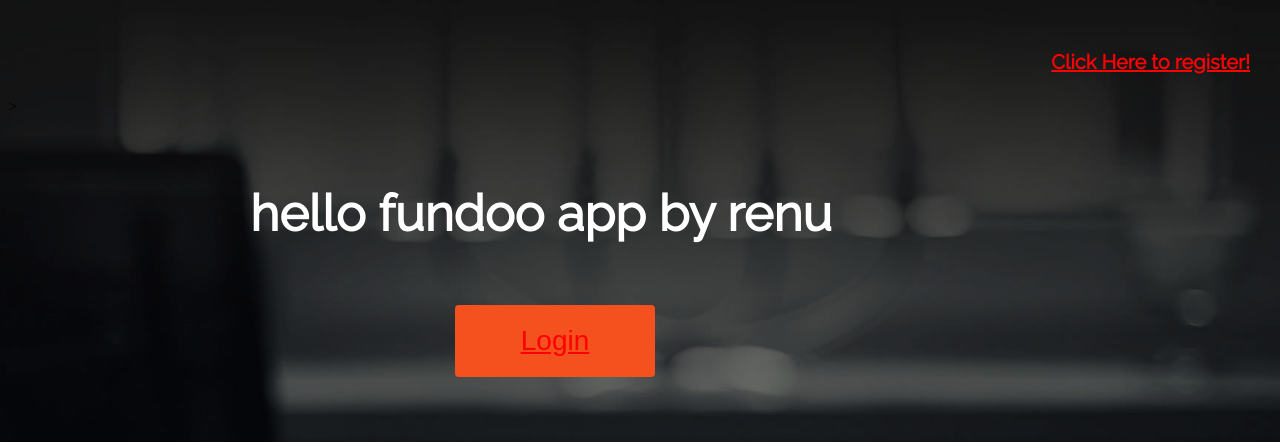
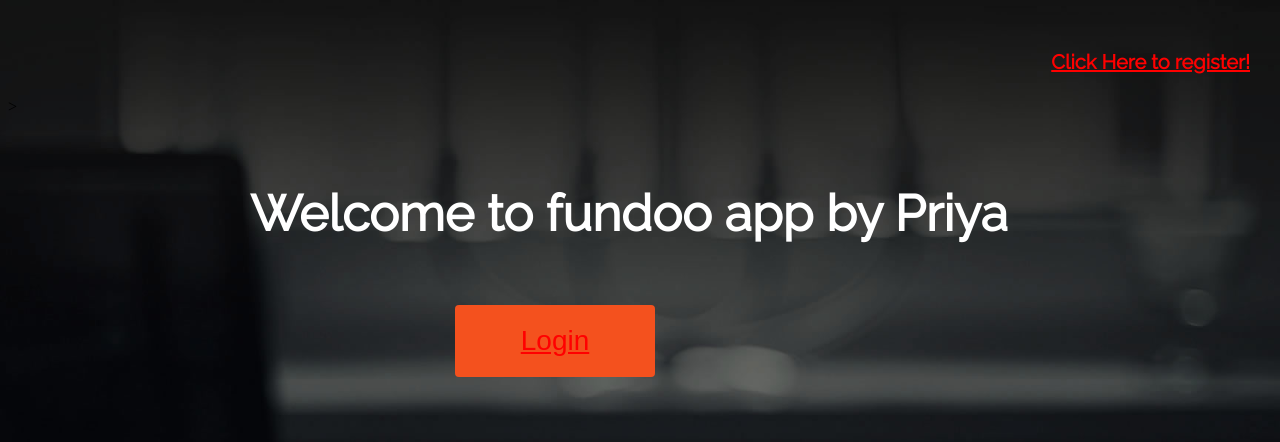
Before and after one commit to priyanka897-star/chatapp, a Django app: template fundoo/fundooapp/templates/index.html in a window 1280 px wide. Shown: the top 442 px of the page. Run offline with Django 3.2, Linux system fonts and the light colour scheme; the template is opened without the code that fills it, so the values that code supplies are empty.

Commit message:
Refactored header in index.html

```diff
--- a/fundoo/fundooapp/templates/index.html
+++ b/fundoo/fundooapp/templates/index.html
@@ -7,7 +7,7 @@
 {#  Main HomePage contain links for login and registration #}
 {% block content %}
 <center>
-    <h1>hello fundoo app by renu</h1><br><br>
+    <h1>Welcome to fundoo app by Priya</h1><br><br>
     <button class="button" style="vertical-align:middle"><span><a href="{% url 'sign_in' %}">Login</a></span></button><br>
     <h3><a href="{% url 'signup' %}">Click Here to register!</a></h3><br><br>
     </center>
```
